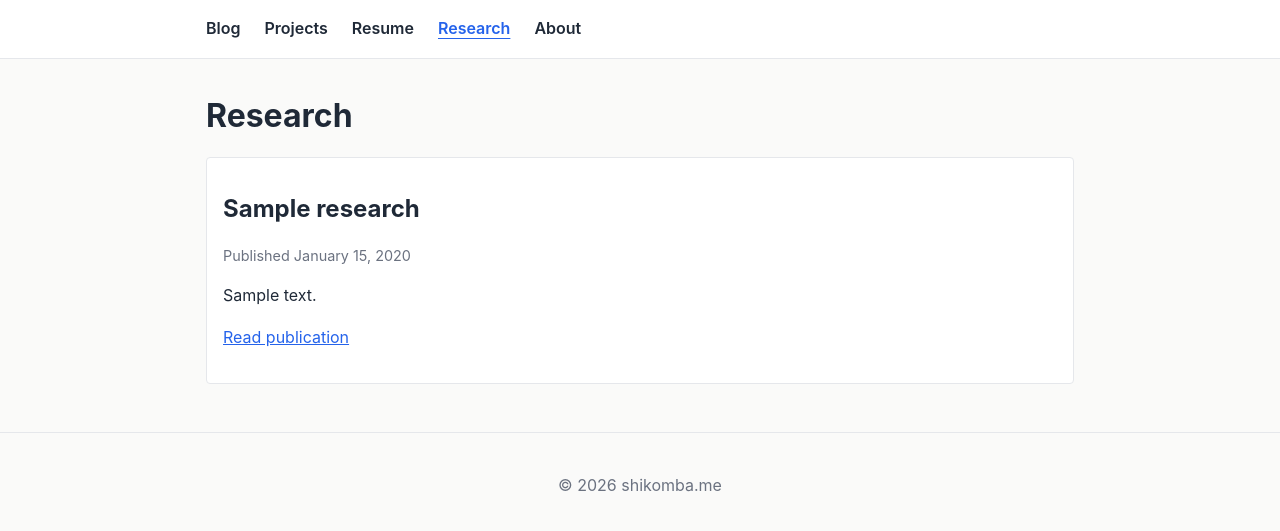
After one commit to mtshikomba/shikomba.me, a Django app: page /research/ in a window 1280 px wide. The commit adds this page. Shown: the top 531 px of the page. Run offline with Django 4.2, Linux system fonts and the light colour scheme; tables that the repository leaves empty hold one stand-in row (values such as "Sample post").

Commit message:
[task-027] Add published research archive

```diff
--- a/config/settings.py
+++ b/config/settings.py
@@ -39,6 +39,7 @@ INSTALLED_APPS = [
     "blog",
     "projects",
     "resume",
+    "research",
 ]
 
 MIDDLEWARE = [
--- a/config/urls.py
+++ b/config/urls.py
@@ -22,6 +22,7 @@ urlpatterns = [
     ),
     path("projects/", include("projects.urls")),
     path("resume/", include("resume.urls")),
+    path("research/", include("research.urls")),
     path("", include("blog.urls")),
 ]
 
--- /dev/null
+++ b/research/models.py
@@ -0,0 +1,22 @@
+"""Models for the research archive."""
+
+from django.db import models
+
+
+class Research(models.Model):
+    """A published or draft research work."""
+
+    title = models.CharField(max_length=200)
+    summary = models.TextField()
+    publication_date = models.DateField()
+    url = models.URLField()
+    is_published = models.BooleanField(default=False)
+
+    class Meta:
+        """Model metadata."""
+
+        ordering = ["-publication_date", "title"]
+
+    def __str__(self) -> str:
+        """Return the research title for display."""
+        return self.title
--- /dev/null
+++ b/research/templates/research/research_list.html
@@ -0,0 +1,18 @@
+{% extends "base.html" %}
+
+{% block title %}Research — shikomba.me{% endblock %}
+{% block meta_description %}Published research work by the owner of shikomba.me.{% endblock %}
+
+{% block content %}
+<h1>Research</h1>
+{% for research in research_entries %}
+<article class="card">
+    <h2>{{ research.title }}</h2>
+    <p class="card-meta">Published {{ research.publication_date|date:"F j, Y" }}</p>
+    <p>{{ research.summary }}</p>
+    <p><a href="{{ research.url }}">Read publication</a></p>
+</article>
+{% empty %}
+<p>No published research yet.</p>
+{% endfor %}
+{% endblock %}
--- /dev/null
+++ b/research/urls.py
@@ -0,0 +1,11 @@
+"""URL routes for the research archive."""
+
+from django.urls import path
+
+from research import views
+
+app_name = "research"
+
+urlpatterns = [
+    path("", views.ResearchListView.as_view(), name="research-list"),
+]
--- /dev/null
+++ b/research/views.py
@@ -0,0 +1,19 @@
+"""Public views for the research archive."""
+
+from django.views.generic import ListView
+
+from research.models import Research
+
+
+class ResearchListView(ListView):
+    """List published research entries newest first."""
+
+    model = Research
+    template_name = "research/research_list.html"
+    context_object_name = "research_entries"
+
+    def get_queryset(self):
+        """Return only published research in reverse publication order."""
+        return Research.objects.filter(is_published=True).order_by(
+            "-publication_date", "title"
+        )
--- a/templates/base.html
+++ b/templates/base.html
@@ -15,6 +15,7 @@
             <a href="{% url 'blog:post-list' %}" {% if request.resolver_match.url_name == 'post-list' %}aria-current="page"{% endif %}>Blog</a>
             <a href="{% url 'projects:project-list' %}" {% if request.resolver_match.app_name == 'projects' %}aria-current="page"{% endif %}>Projects</a>
             <a href="{% url 'resume:resume-detail' %}" {% if request.resolver_match.app_name == 'resume' %}aria-current="page"{% endif %}>Resume</a>
+            <a href="{% url 'research:research-list' %}" {% if request.resolver_match.app_name == 'research' %}aria-current="page"{% endif %}>Research</a>
             <a href="{% url 'blog:about' %}" {% if request.resolver_match.url_name == 'about' %}aria-current="page"{% endif %}>About</a>
         </nav>
     </header>
```
Also changed, not shown: research/admin.py (added, +15 -0 lines), research/apps.py (added, +10 -0 lines), tests/test_research.py (added, +78 -0 lines), .tasks/done/task-027-published-research-archive.md (added), research/__init__.py (added), research/migrations/0001_initial.py (added), research/migrations/__init__.py (added).
